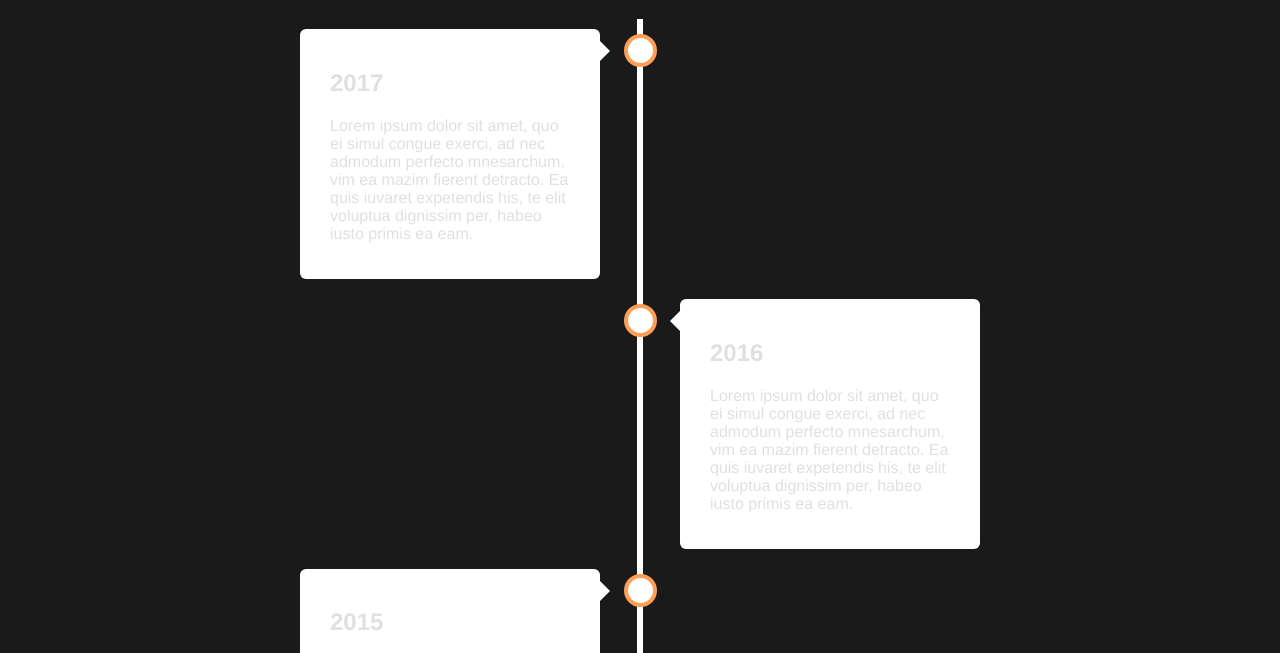
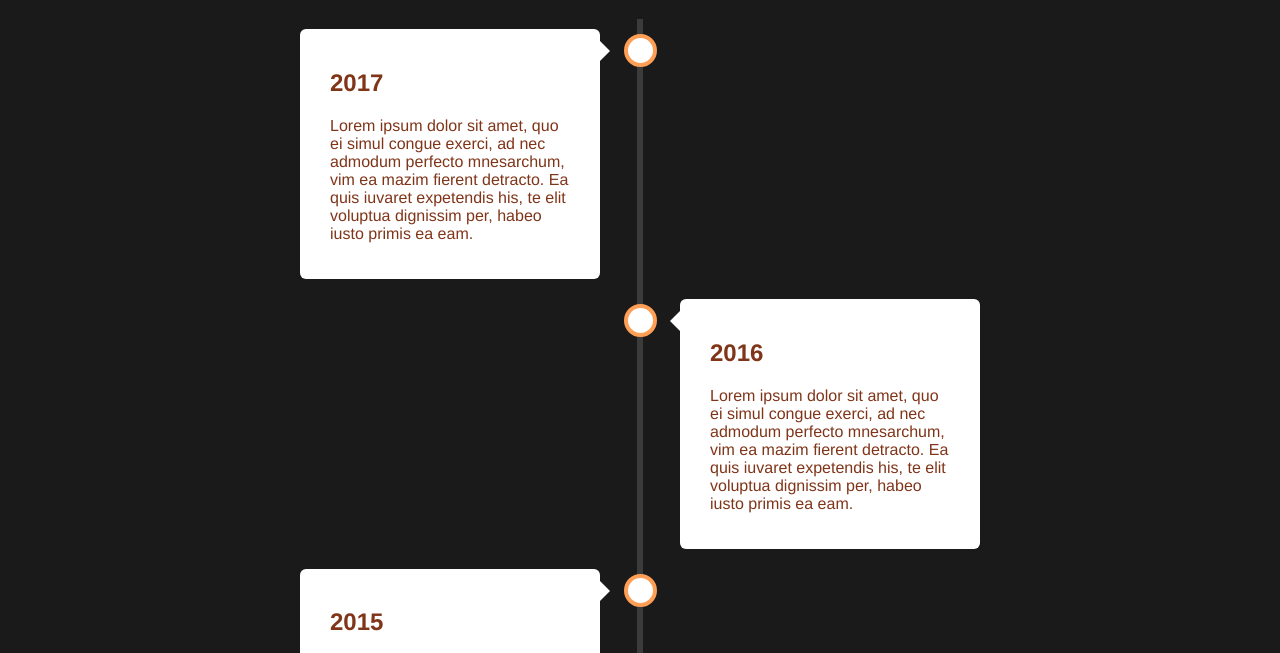
Before and after one commit to ChasarooniZ/chasarooniz.github.io, a plain HTML site: page progress/2024.html in a window 1280 px wide. Shown: the part 135-788 px from the top of the page. Drawn offline with Linux system fonts and the light colour scheme; files whose address does not match are found by name.

Commit message:
Update progressStyles.css

```diff
--- a/progress/progressStyles.css
+++ b/progress/progressStyles.css
@@ -11,12 +11,13 @@
             position: relative;
             max-width: 1200px;
             margin: 0 auto;
+            color: #803519;
         }
         .timeline::after {
             content: '';
             position: absolute;
             width: 6px;
-            background-color: white;
+            background-color: #3b3b3b;
             top: 0;
             bottom: 0;
             left: 50%;
```
